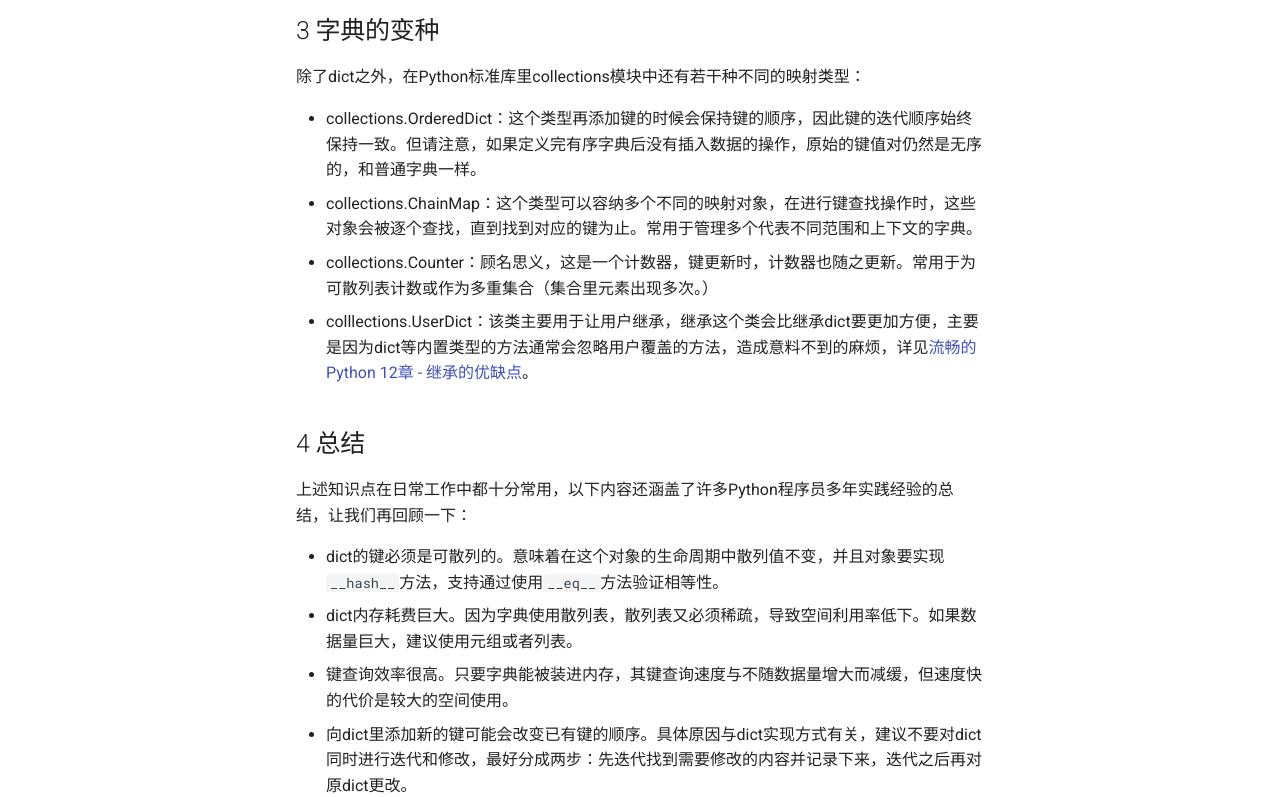
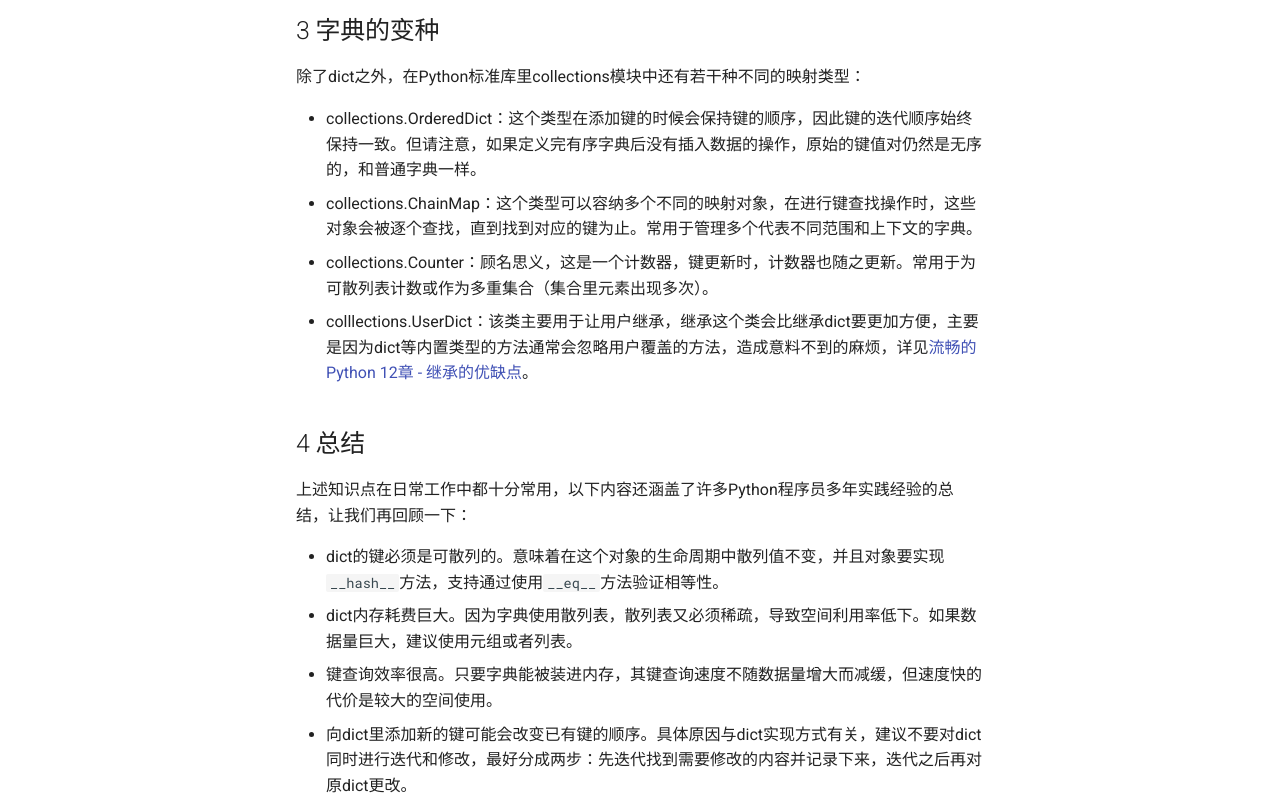
Before and after one commit to BulletTech/BulletTech, an MkDocs documentation site: the page built from docs/Main_Course/Coding/2021-08-21-Python-dict.md, in a window 1280 px wide and 1400 px high, scrolled down 2662 px. Shown: the part 471-1268 px from the top of the window. Built offline with MkDocs 1.6.1 and Material for MkDocs 9.7.7, drawn with Linux system fonts in a browser that asks for light colours; comment, search, counter and statistics services are not loaded.

Commit message:
Wording update

````diff
--- a/docs/Main_Course/Coding/2021-08-21-Python-dict.md
+++ b/docs/Main_Course/Coding/2021-08-21-Python-dict.md
@@ -41,7 +41,7 @@ print('Nick' in name2code)
 True
 ```
 
-如果要查看值是否在字典中，可以借助`values`方法取出字典的值，然后用in操作符查看：
+如果要查看值是否在字典中，可以借助`values()`方法取出字典的值，然后用in操作符查看：
 
 ```python
 values = name2code.values()
@@ -145,9 +145,9 @@ print(code2name)
 
 除了dict之外，在Python标准库里collections模块中还有若干种不同的映射类型：
 
-- collections.OrderedDict：这个类型再添加键的时候会保持键的顺序，因此键的迭代顺序始终保持一致。但请注意，如果定义完有序字典后没有插入数据的操作，原始的键值对仍然是无序的，和普通字典一样。
+- collections.OrderedDict：这个类型在添加键的时候会保持键的顺序，因此键的迭代顺序始终保持一致。但请注意，如果定义完有序字典后没有插入数据的操作，原始的键值对仍然是无序的，和普通字典一样。
 - collections.ChainMap：这个类型可以容纳多个不同的映射对象，在进行键查找操作时，这些对象会被逐个查找，直到找到对应的键为止。常用于管理多个代表不同范围和上下文的字典。
-- collections.Counter：顾名思义，这是一个计数器，键更新时，计数器也随之更新。常用于为可散列表计数或作为多重集合（集合里元素出现多次。）
+- collections.Counter：顾名思义，这是一个计数器，键更新时，计数器也随之更新。常用于为可散列表计数或作为多重集合（集合里元素出现多次）。
 - colllections.UserDict：该类主要用于让用户继承，继承这个类会比继承dict要更加方便，主要是因为dict等内置类型的方法通常会忽略用户覆盖的方法，造成意料不到的麻烦，详见[流畅的Python 12章 - 继承的优缺点](https://book.douban.com/subject/27028517/)。
 
 ## 4 总结
@@ -156,7 +156,7 @@ print(code2name)
 
 - dict的键必须是可散列的。意味着在这个对象的生命周期中散列值不变，并且对象要实现`__hash__`方法，支持通过使用`__eq__`方法验证相等性。
 - dict内存耗费巨大。因为字典使用散列表，散列表又必须稀疏，导致空间利用率低下。如果数据量巨大，建议使用元组或者列表。
-- 键查询效率很高。只要字典能被装进内存，其键查询速度与不随数据量增大而减缓，但速度快的代价是较大的空间使用。
+- 键查询效率很高。只要字典能被装进内存，其键查询速度不随数据量增大而减缓，但速度快的代价是较大的空间使用。
 - 向dict里添加新的键可能会改变已有键的顺序。具体原因与dict实现方式有关，建议不要对dict同时进行迭代和修改，最好分成两步：先迭代找到需要修改的内容并记录下来，迭代之后再对原dict更改。
 
 在回顾这些知识时，自己也有了新的理解和收获，希望这些内容也对你有帮助！
````
